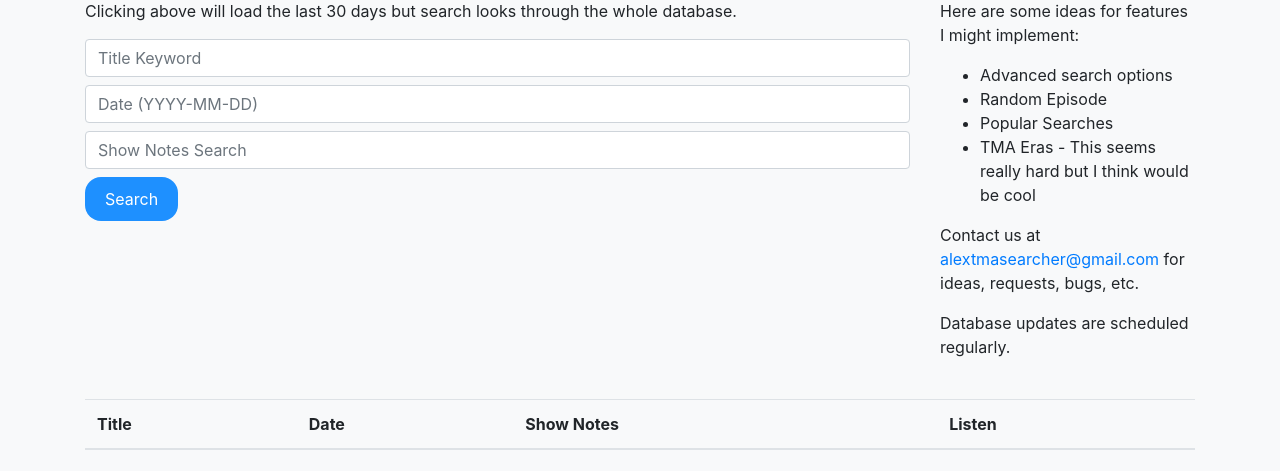
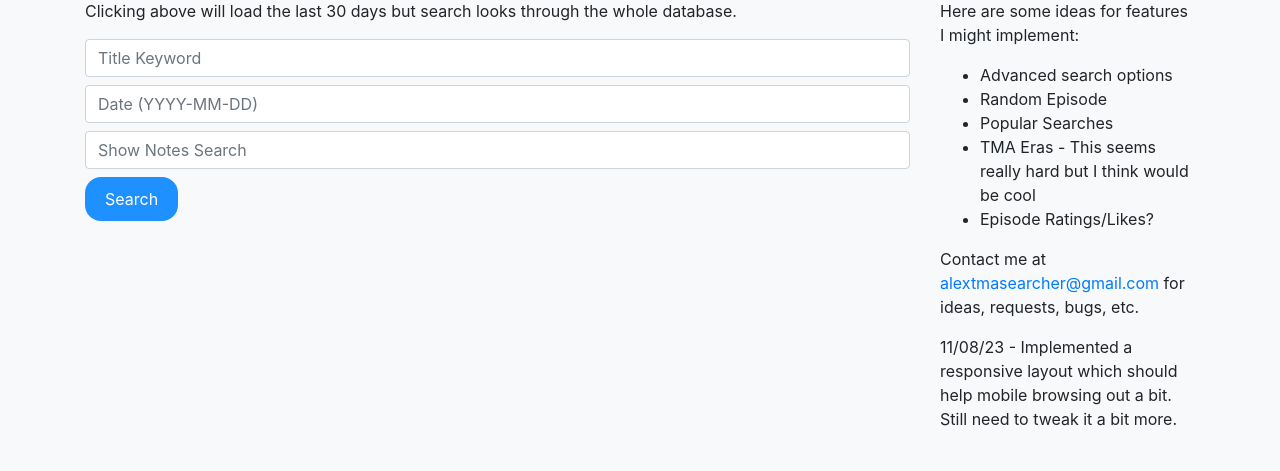
Before and after one commit to axe08/TMASearcher, a Flask app: page / in a window 1280 px wide. Shown: the part 135-606 px from the top of the page. Run offline with Flask 3, Linux system fonts and the light colour scheme; data that the repository does not hold is empty; some libraries are stand-ins or nearby versions.

Commit message:
small commit for index page

```diff
--- a/templates/index.html
+++ b/templates/index.html
@@ -55,10 +55,11 @@
                         <li>Random Episode</li>
                         <li>Popular Searches</li>
                         <li>TMA Eras - This seems really hard but I think would be cool</li>
+                        <li>Episode Ratings/Likes?</li>
                         <!-- Add more feature ideas here -->
                     </ul>
-                    <p>Contact us at <a href="mailto:alextmasearcher@gmail.com">alextmasearcher@gmail.com</a> for ideas, requests, bugs, etc.</p>
-                    <p>Database updates are scheduled regularly.</p>
+                    <p>Contact me at <a href="mailto:alextmasearcher@gmail.com">alextmasearcher@gmail.com</a> for ideas, requests, bugs, etc.</p>
+                    <p>11/08/23 - Implemented a responsive layout which should help mobile browsing out a bit. Still need to tweak it a bit more.</p>
                 </div>
             </div>
             <div id="results" class="mt-4">
```
